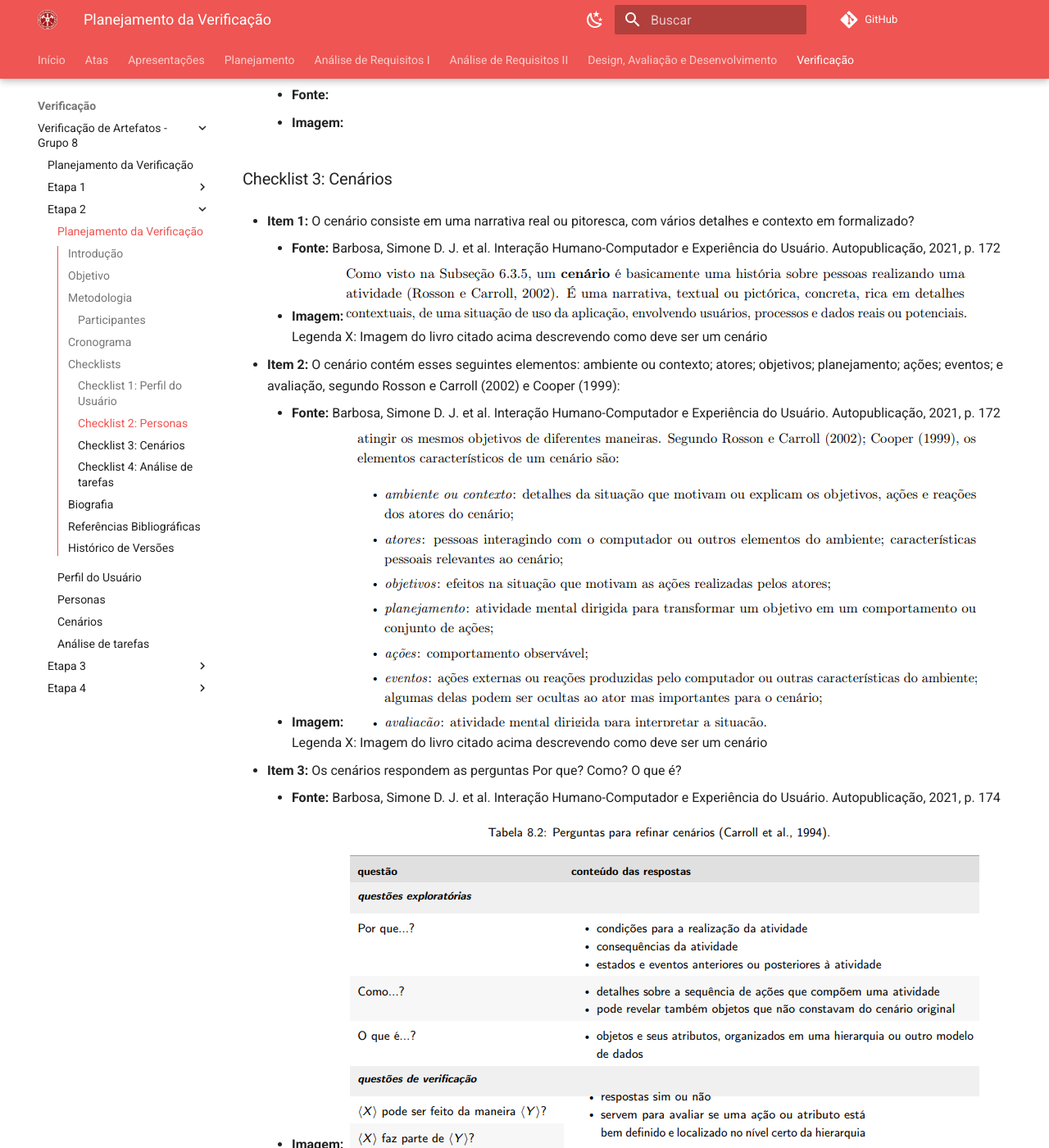
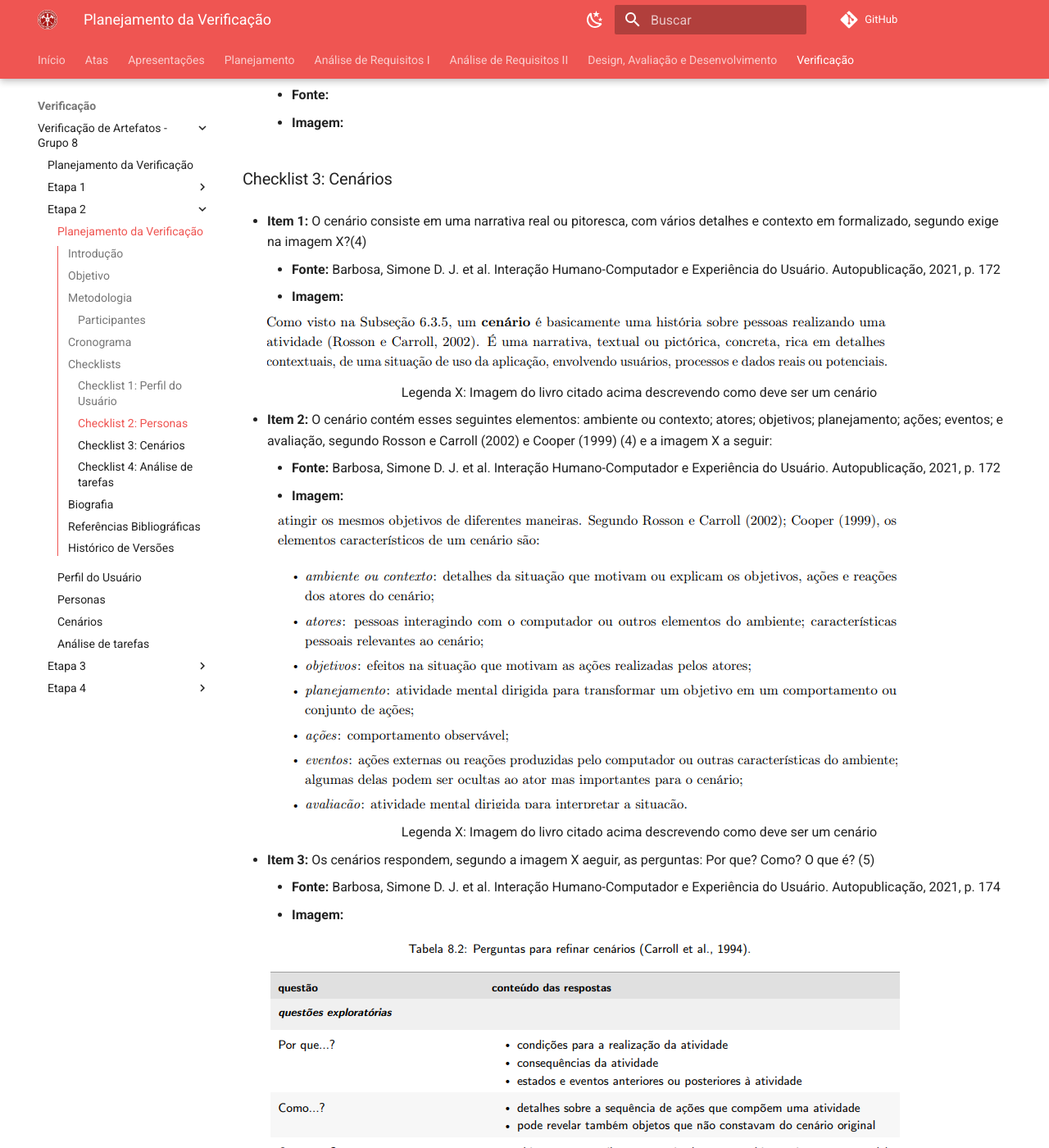
Before and after one commit to Interacao-Humano-Computador/2024.1-CBMERJ, an MkDocs documentation site: the page built from docs/verificacao_artefatos/verificacao_grupo_8/etapa_2/planejamento_verificacao.md, in a window 1280 px wide and 1400 px high, scrolled down 2037 px. Shown: the whole window at 82% size. Built offline with MkDocs 1.6.1 and Material for MkDocs 9.7.7, drawn with Linux system fonts in a browser that asks for light colours; comment, search, counter and statistics services are not loaded; some of the changed text lies outside the part shown.

Commit message:
correção das imagens em verificação etapa 2

```diff
--- a/docs/verificacao_artefatos/verificacao_grupo_8/etapa_2/planejamento_verificacao.md
+++ b/docs/verificacao_artefatos/verificacao_grupo_8/etapa_2/planejamento_verificacao.md
@@ -85,23 +85,32 @@
 
 ### Checklist 3: Cenários
 
-- **Item 1:** O cenário consiste em uma narrativa real ou pitoresca, com vários detalhes e contexto em formalizado?
+- **Item 1:** O cenário consiste em uma narrativa real ou pitoresca, com vários detalhes e contexto em formalizado, segundo exige na imagem X?(4)
     - **Fonte:**  Barbosa, Simone D. J. et al. Interação Humano-Computador e Experiência do Usuário. Autopublicação, 2021, p. 172
     - **Imagem:**
+    <center>
+
     ![imagem com texto descrevendo como deve ser um cenário](img/cenario_descricao_img_1.png)
-    Legenda X: Imagem do livro citado acima descrevendo como deve ser um cenário
+    <p style="text-align: center">Legenda X: Imagem do livro citado acima descrevendo como deve ser um cenário</p>
+    </center>
 
-- **Item 2:** O cenário contém esses seguintes elementos: ambiente ou contexto; atores; objetivos; planejamento; ações; eventos; e avaliação, segundo Rosson e Carroll (2002) e Cooper (1999):
+- **Item 2:** O cenário contém esses seguintes elementos: ambiente ou contexto; atores; objetivos; planejamento; ações; eventos; e avaliação, segundo Rosson e Carroll (2002) e Cooper (1999) (4) e a imagem X a seguir:
     - **Fonte:** Barbosa, Simone D. J. et al. Interação Humano-Computador e Experiência do Usuário. Autopublicação, 2021, p. 172
     - **Imagem:**
+    <center>
+
     ![imagem com texto descrevendo o que um cenário deve conter](img/cenario_elementos_img_2.png)
-    Legenda X: Imagem do livro citado acima descrevendo como deve ser um cenário
+    <p style="text-align: center">Legenda X: Imagem do livro citado acima descrevendo como deve ser um cenário</p>
+    </center>
 
-- **Item 3:** Os cenários respondem as perguntas Por que? Como? O que é?
+- **Item 3:** Os cenários respondem, segundo a imagem X aeguir, as perguntas: Por que? Como? O que é? (5)
     - **Fonte:** Barbosa, Simone D. J. et al. Interação Humano-Computador e Experiência do Usuário. Autopublicação, 2021, p. 174
     - **Imagem:**
+    <center>
+
     ![imagem com texto descrevendo quais perguntas o cenário deve responder](img/cenario_tabela_perguntas_img_3.png)
-    Legenda X: imagem com texto descrevendo quais perguntas o cenário deve responder
+    <p style="text-align: center">Legenda X: imagem com texto descrevendo quais perguntas o cenário deve responder</p>
+    </center>
 
 ### Checklist 4: Análise de tarefas
 
@@ -123,12 +132,14 @@
 > 2. Barbosa, Simone D. J. et al. Interação Humano-Computador e Experiência do Usuário. Autopublicação, 2021, p. 286.
 > 3. Sales, A. B. (s.d.). Disciplina: Interação Humano Computador - Lista de Exercícios: Elaborar uma lista de verificação. Disponível em: https://aprender3.unb.br/pluginfile.php/2843816/mod_resource/content/7/Atividade%20Avaliativa%20Verificac%CC%A7a%CC%83o%202.pdf
 > 4. Barbosa, Simone D. J. et al. Interação Humano-Computador e Experiência do Usuário. Autopublicação, 2021, p. 172.
+> 5. Barbosa, Simone D. J. et al. Interação Humano-Computador e Experiência do Usuário. Autopublicação, 2021, p. 174.
 
 ## Histórico de Versões
 
 | Versão |    Data    | Descrição                                 | Autor(es)                                       | Revisor(es)                                    |
 | ------ | :--------: | ----------------------------------------- | ----------------------------------------------- | ---------------------------------------------- |
 | `1.0`   | 09/06/2024 | Criação da página                         | [Mariana Letícia](https://github.com/Marianannn) |   |
+| `1.0`   | 11/06/2024 | Adição de introdução, metodologia, e objetivo na página                         | [Mariana Letícia](https://github.com/Marianannn) |   |
 
 
 
```
